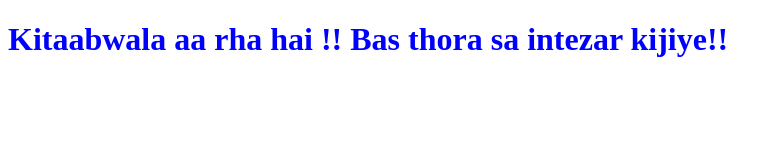
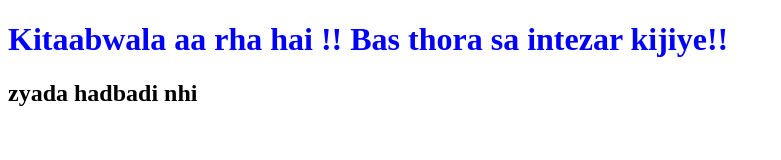
Before and after one commit to realshivam/Face-Recognition-Web-Cam, a plain HTML site: page index.html in a window 1280 px wide. Shown: the whole page, without its empty margins (0-781 px from the left). Drawn offline with Linux system fonts and the light colour scheme.

Commit message:
Update index.html

```diff
--- a/index.html
+++ b/index.html
@@ -7,6 +7,7 @@
 <body>
 
 	<h1 style="color: blue;">Kitaabwala aa rha hai !! Bas thora sa intezar kijiye!!</h1>
+	<h2>zyada hadbadi nhi</h2>
 
 
 </body>
```
